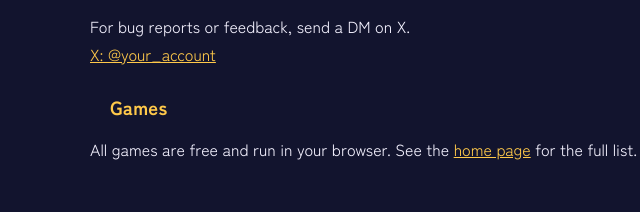
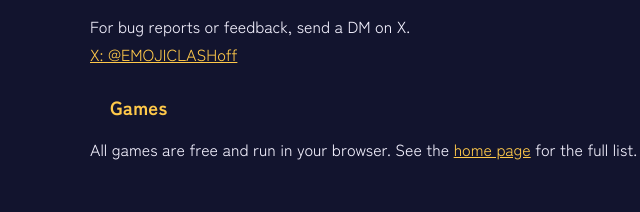
Before and after one commit to bakuchikuhanabi214-svg/game-site, a plain HTML site: page about.html in a window 1280 px wide. Shown: the part 269-481 px from the top of the page, 192-832 px from the left. Drawn offline with Linux system fonts and the light colour scheme; a web font is replaced by a local one.

Commit message:
Update about.html

```diff
--- a/about.html
+++ b/about.html
@@ -24,9 +24,8 @@
     <h2><span class="ja">運営者</span><span class="en">Who runs this site</span></h2>
     <p><span class="ja">爆竹花火（個人開発）。企画からプログラム、音まで、ひとりで作っています。</span><span class="en">Bakuchiku Hanabi, a solo developer who plans, codes and makes the sound for every game here.</span></p>
     <h2><span class="ja">お問い合わせ</span><span class="en">Contact</span></h2>
-    <!-- ★X のアカウントURLに書き換えてください -->
     <p><span class="ja">不具合の報告やご意見は、X（旧Twitter）の DM でお送りください。</span><span class="en">For bug reports or feedback, send a DM on X.</span><br>
-    <a href="https://x.com/" rel="noopener">X: @your_account</a></p>
+    <a href="https://x.com/EMOJICLASHoff" target="_blank" rel="noopener">X: @EMOJICLASHoff</a></p>
     <h2><span class="ja">公開しているゲーム</span><span class="en">Games</span></h2>
     <p><span class="ja">すべて無料で、ブラウザで遊べます。一覧は<a href="index.html">トップページ</a>をご覧ください。</span><span class="en">All games are free and run in your browser. See the <a href="index.html">home page</a> for the full list.</span></p>
   </div>
```
